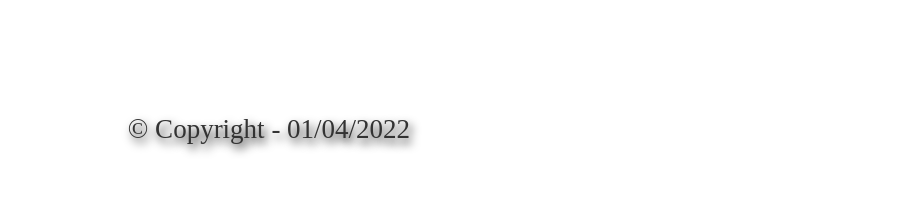
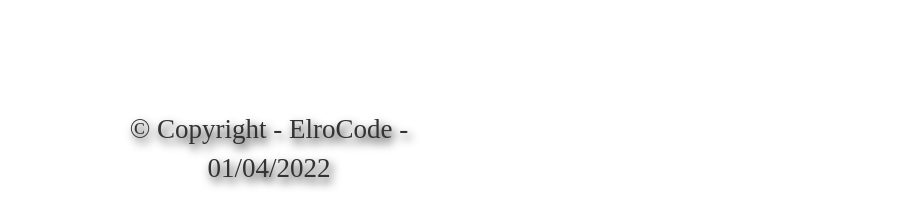
Before and after one commit to Elrocode/mgnforgamers, a plain HTML site: page gamingsite.html in a window 1280 px wide. Shown: the part 3480-3677 px from the top of the page, 371-1280 px from the left. Before the commit the page ends 3639 px from the top, so only its background shows below. Drawn offline with nearby package versions, Linux system fonts and the light colour scheme; a web font is replaced by a local one.

Commit message:
Ufak bişi unutmuşum sorry :)

```diff
--- a/gamingsite.html
+++ b/gamingsite.html
@@ -655,7 +655,7 @@
     <div class="row">
       <div class="col-md-4 col-md-offset"></div>
       <div class="col-md-4">
-       <p class="copyr-text">© Copyright - 01/04/2022</p>
+       <p class="copyr-text">© Copyright - ElroCode -  01/04/2022</p>
       </div>
       <div class="col-md-4 col-md-offset"></div>
     </div>
```
